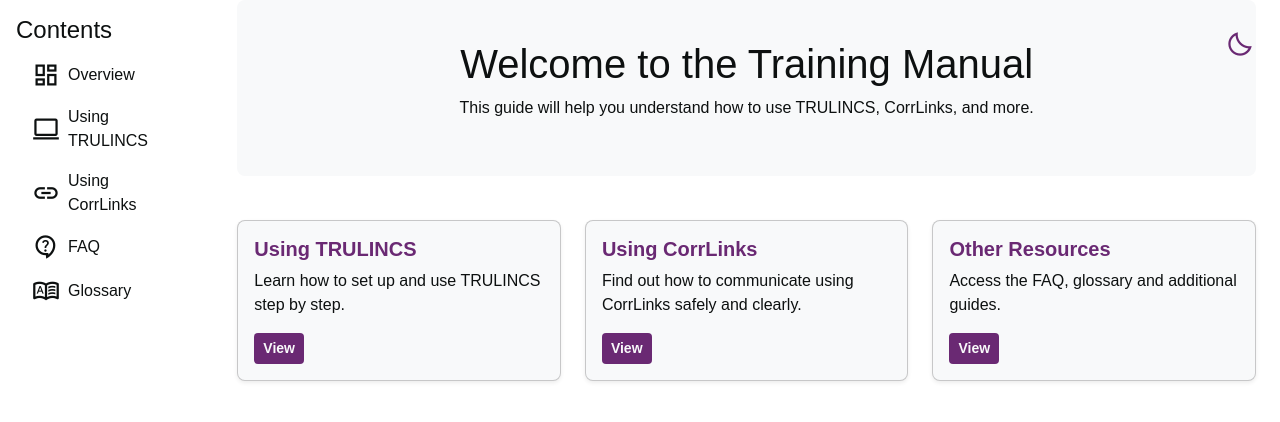
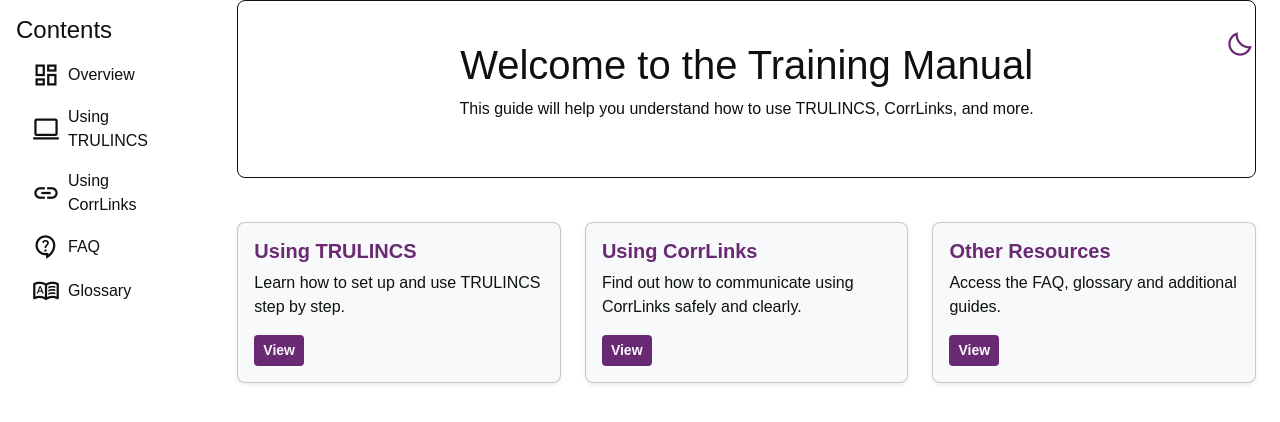
Before and after one commit to SalJah/PrisonMinistry, a plain HTML site: page index.html in a window 1280 px wide. Drawn offline with nearby package versions, Linux system fonts and the light colour scheme.

Commit message:
Update index.html

```diff
--- a/index.html
+++ b/index.html
@@ -52,7 +52,10 @@ body {
   border-radius: 8px;
   margin-bottom: 20px;
   text-align: center;
+  border: 1px solid; /* sets the border, color will come from border-color in light/dark mode */
+  transition: background-color 0.3s, color 0.3s, border-color 0.3s;
 }
+
 
 /* Cards */
 .card {
@@ -101,9 +104,10 @@ body.light-mode .sidebar a.nav-link {
 body.light-mode .sidebar a.nav-link.active {
   color: var(--varBlack) !important;
 }
-body.light-mode .hero {
+ody.light-mode .hero {
   background-color: var(--varLightGray);
   color: var(--varBlack);
+  border-color: var(--varPurple);
 }
 body.light-mode .card {
   background-color: var(--varLightGray);
@@ -138,6 +142,7 @@ body.dark-mode .sidebar a.nav-link.active {
 body.dark-mode .hero {
   background-color: var(--varSmokyBlack);
   color: var(--varLightGray);
+  border-color: var(--varLightGray);
 }
 body.dark-mode .card {
   background-color: var(--varSmokyBlack);
```
